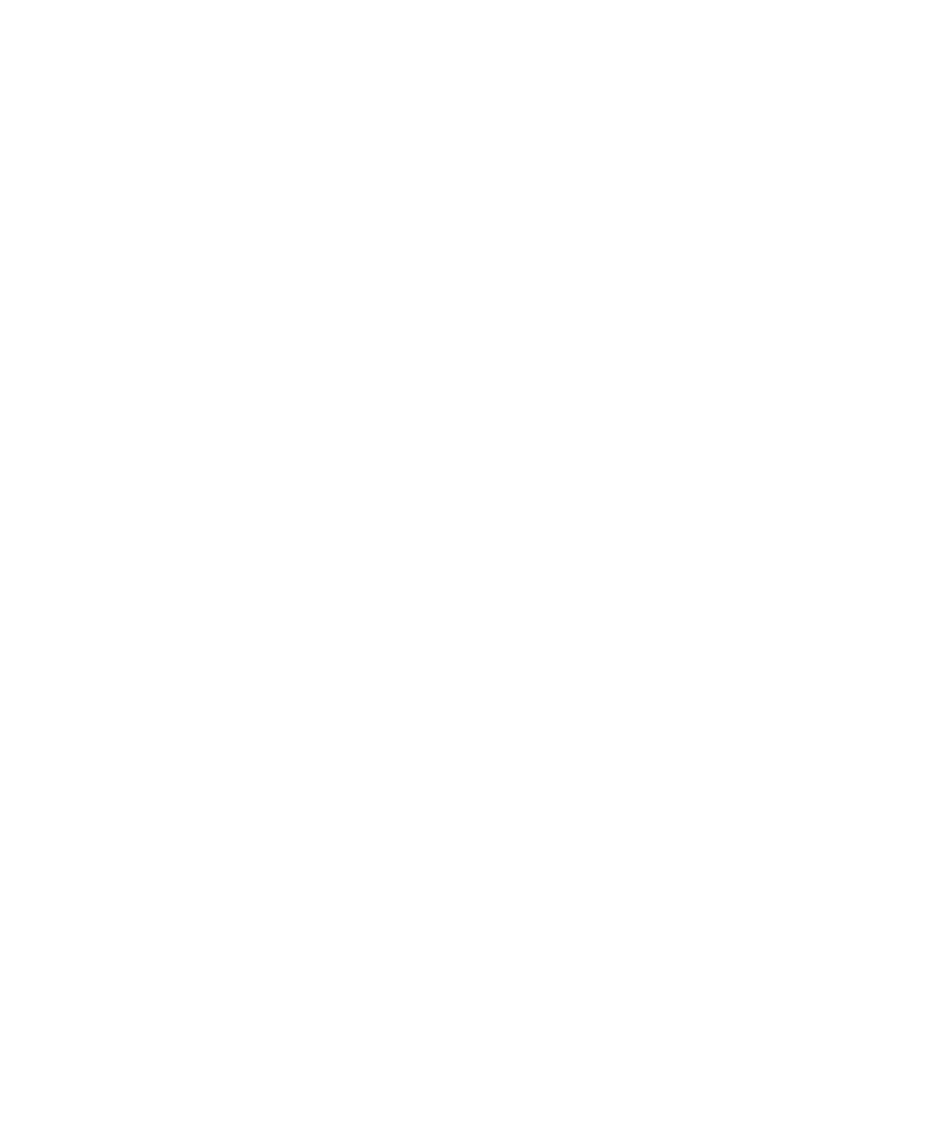
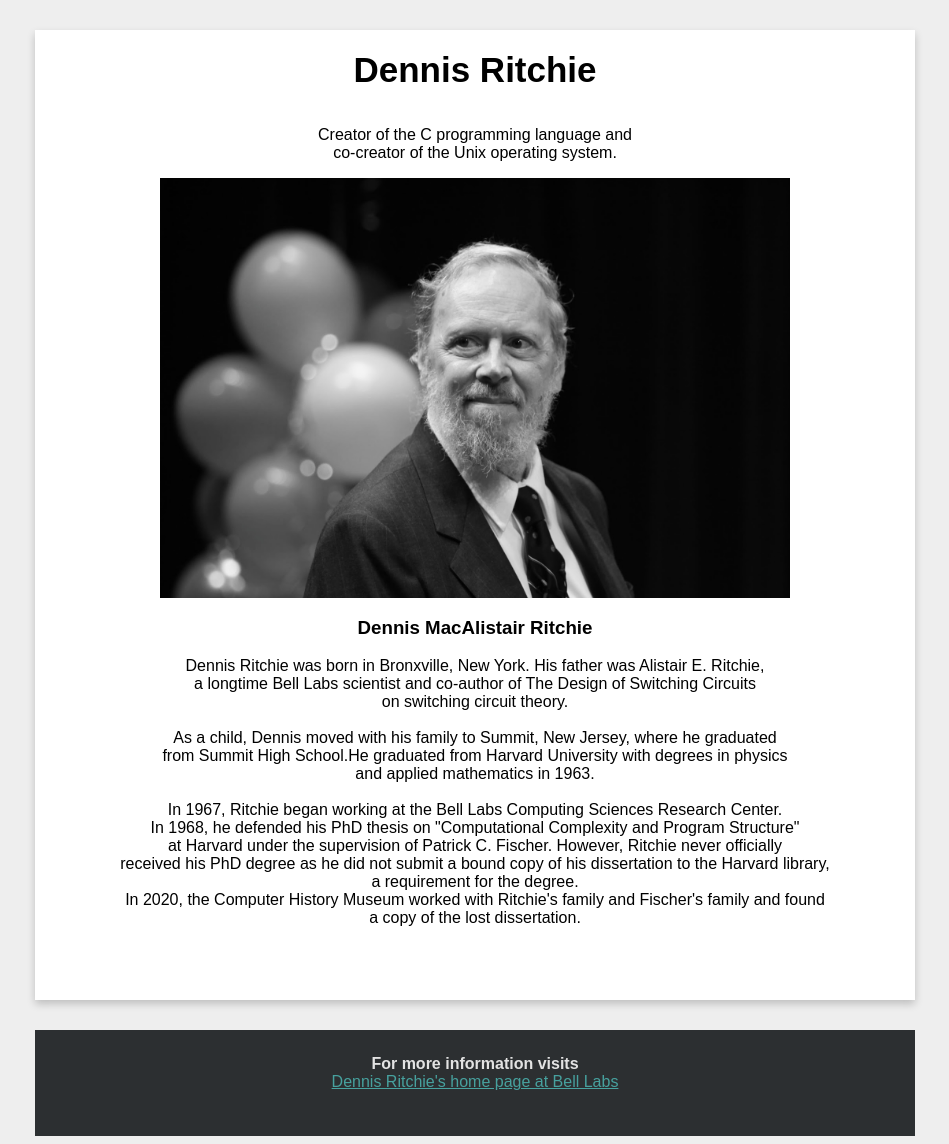
Before and after one commit to kikecerezo97/liberty-phase1-tribute, a plain HTML site: page index.html in a window 1280 px wide. Shown: the whole page, without its empty margins (165-1114 px from the left). Before the commit the page ends 800 px from the top, so only its background shows below. Drawn offline with Linux system fonts and the light colour scheme.

Commit message:
tribute finish

```diff
--- a/index.html
+++ b/index.html
@@ -7,11 +7,54 @@
     <link rel="stylesheet" href="styles.css">
 </head>
 <body>
-    <main>
-      <section id="tribute-info">
+    <div id="main">
+        <header>
+             <div id="title">
+                 Dennis Ritchie
+             </div>
+            <p>
+                Creator of the C programming language and <br/>
+                co-creator of the Unix operating system.
+            </p>
+            <div >
 
-      </section>
-    </main>
+                <figure id="img-div">
+                    <figcaption></figcaption>
+                </figure>
+            </div>
 
+         </header>
+        <main id="tribute-info">
+          <section>
+              <h3>Dennis MacAlistair Ritchie</h3>
+              Dennis Ritchie was born in Bronxville, New York. His father was Alistair E. Ritchie, <br>
+              a longtime Bell Labs scientist and co-author of The Design of Switching Circuits<br>
+              on switching circuit theory.<br><br>
+
+              As a child, Dennis moved with his family to Summit, New Jersey, where he graduated<br>
+              from Summit High School.He graduated from Harvard University with degrees in physics<br>
+              and applied mathematics in 1963.<br><br>
+
+
+              In 1967, Ritchie began working at the Bell Labs Computing Sciences Research Center. <br>
+              In 1968, he defended his PhD thesis on "Computational Complexity and Program Structure"<br>
+              at Harvard under the supervision of Patrick C. Fischer. However, Ritchie never officially<br>
+              received his PhD degree as he did not submit a bound copy of his dissertation to the Harvard library,<br>
+              a requirement for the degree.<br>
+              In 2020, the Computer History Museum worked with Ritchie's family and Fischer's family and found <br>
+              a copy of the lost dissertation.<br><br>
+
+          </section>
+
+        </main>
+
+
+    </div>
+    <footer>
+        <b>For more information visits</b><br>
+        <a href="https://www.bell-labs.com/usr/dmr/www/" target="_blank" id="tribute-link">
+            Dennis Ritchie's home page at Bell Labs
+        </a>
+    </footer>
 </body>
 </html>
--- a/styles.css
+++ b/styles.css
@@ -0,0 +1,57 @@
+body{
+    background-color: rgb(238,238,238);
+    padding: 0px 15%;
+}
+
+#main{
+    background-color: rgb(255,255,255);
+    margin: 30px 0;
+    font-family: sans-serif;
+    font-weight: 300;
+    text-align: center;
+    box-sizing: border-box;
+    box-shadow: 0 4px 8px 0 rgba(0,0,0,0.2);
+
+}
+
+#title{
+    font-size: 35px;
+    font-weight: bold;
+    padding-top: 20px;
+    padding-bottom: 20px;
+}
+#img-div > figcaption {
+    background-image: url('assets/DennisRitchie.jpeg');
+    background-repeat: no-repeat;
+    background-size: contain;
+    background-position-x: center;
+}
+@media only screen and (min-width: 768px) {
+    figcaption {
+        height: 420px;
+    }
+}
+@media only screen and (max-width: 768px) {
+    figcaption {
+        height: 180px;
+    }
+}
+#tribute-info{
+    padding-bottom: 55px;
+
+}
+footer {
+    width: 100%;
+    font-family: sans-serif;
+    background-color: rgb(44,47,49);
+    text-align: center;
+    padding-top: 25px;
+    padding-bottom: 45px;
+
+}
+footer > a, b {
+    color: #e3e3e3;
+}
+footer > a{
+    color: rgb(71,161,158);
+}
```
Also changed, not shown: assets/DennisRitchie.jpeg (added), assets/profile-picture.jpg (deleted).
